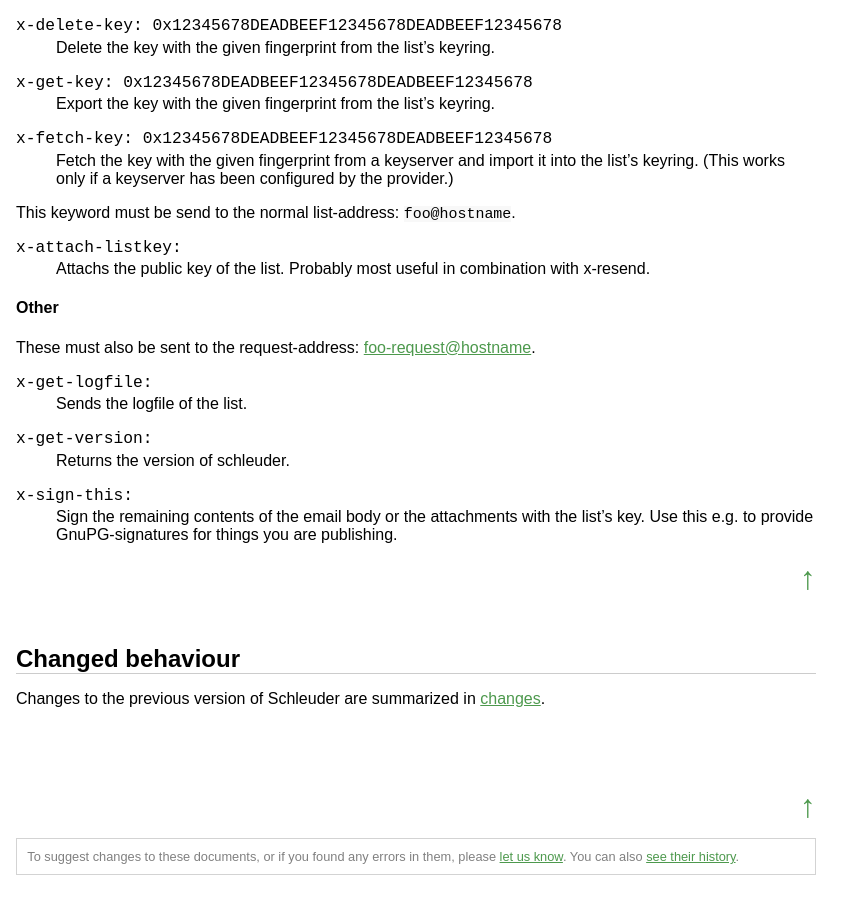
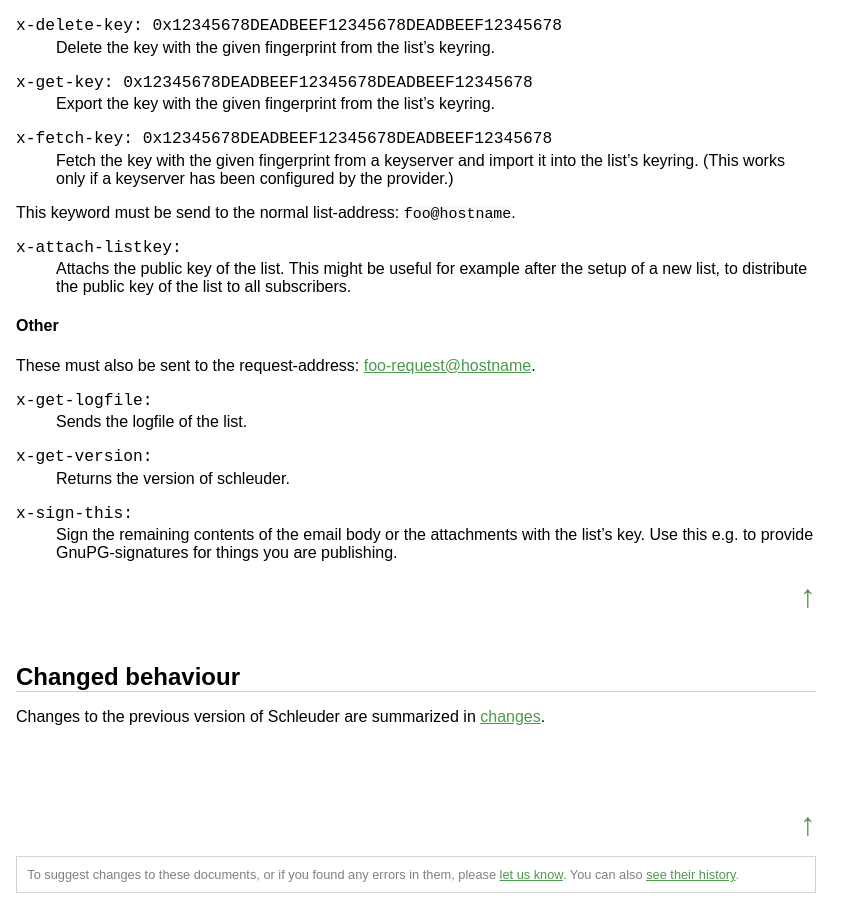
Before and after one commit to schleuder/schleuder-website, a Jekyll site: the page built from schleuder/docs/list-admins.md, in a window 1280 px wide and 900 px high, scrolled down 1685 px. Shown: the whole window, without its empty margins (0-863 px from the left). Built offline with Jekyll 4.4.1, drawn with Linux system fonts in a browser that asks for light colours.

Commit message:
Extend description of the 'attach-listkey' keyword
Closes #45

```diff
--- a/schleuder/docs/list-admins.md
+++ b/schleuder/docs/list-admins.md
@@ -45,7 +45,7 @@
 This keyword must be send to the normal list-address: `foo@hostname`.
 
 x-attach-listkey:
-: Attachs the public key of the list. Probably most useful in combination with x-resend.
+: Attachs the public key of the list. This might be useful for example after the setup of a new list, to distribute the public key of the list to all subscribers.
 
 
 #### Other
```
Also changed, not shown: schleuder/docs/subscribers.md (+3 -0 lines).
